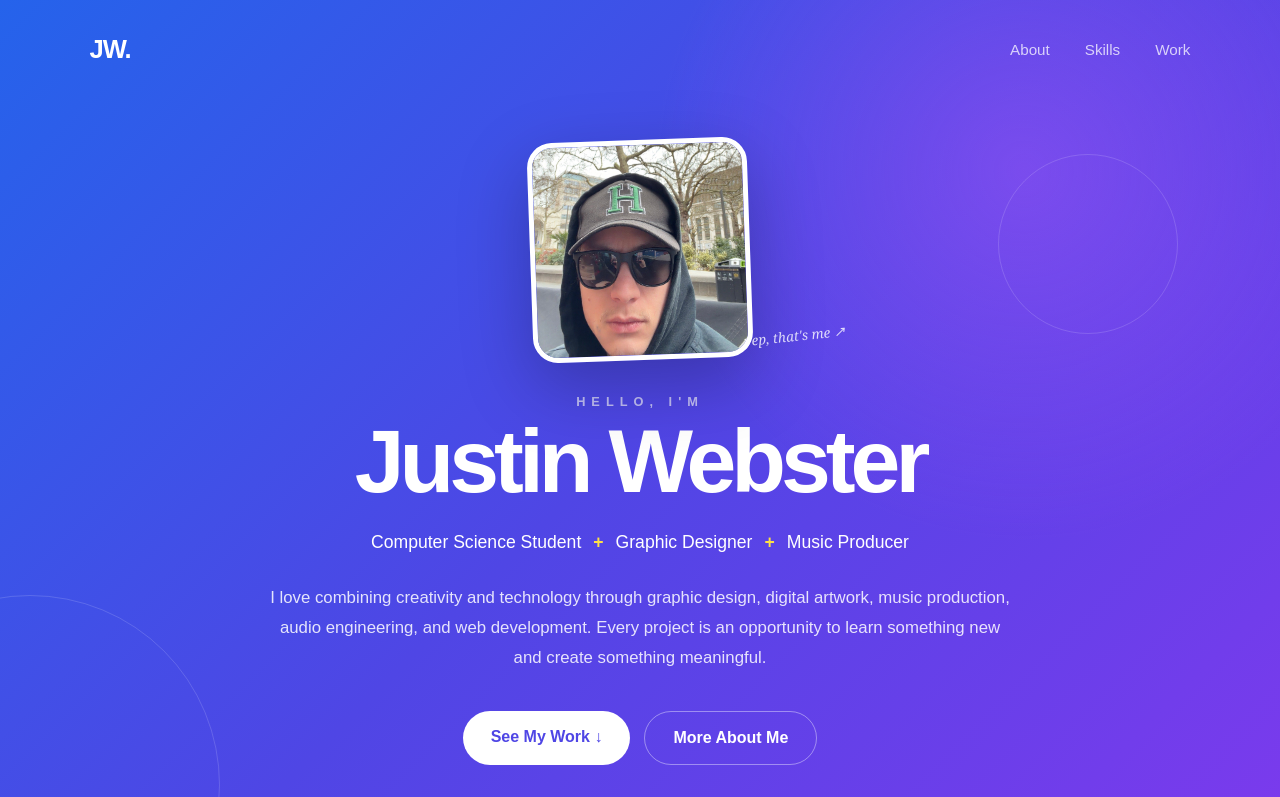
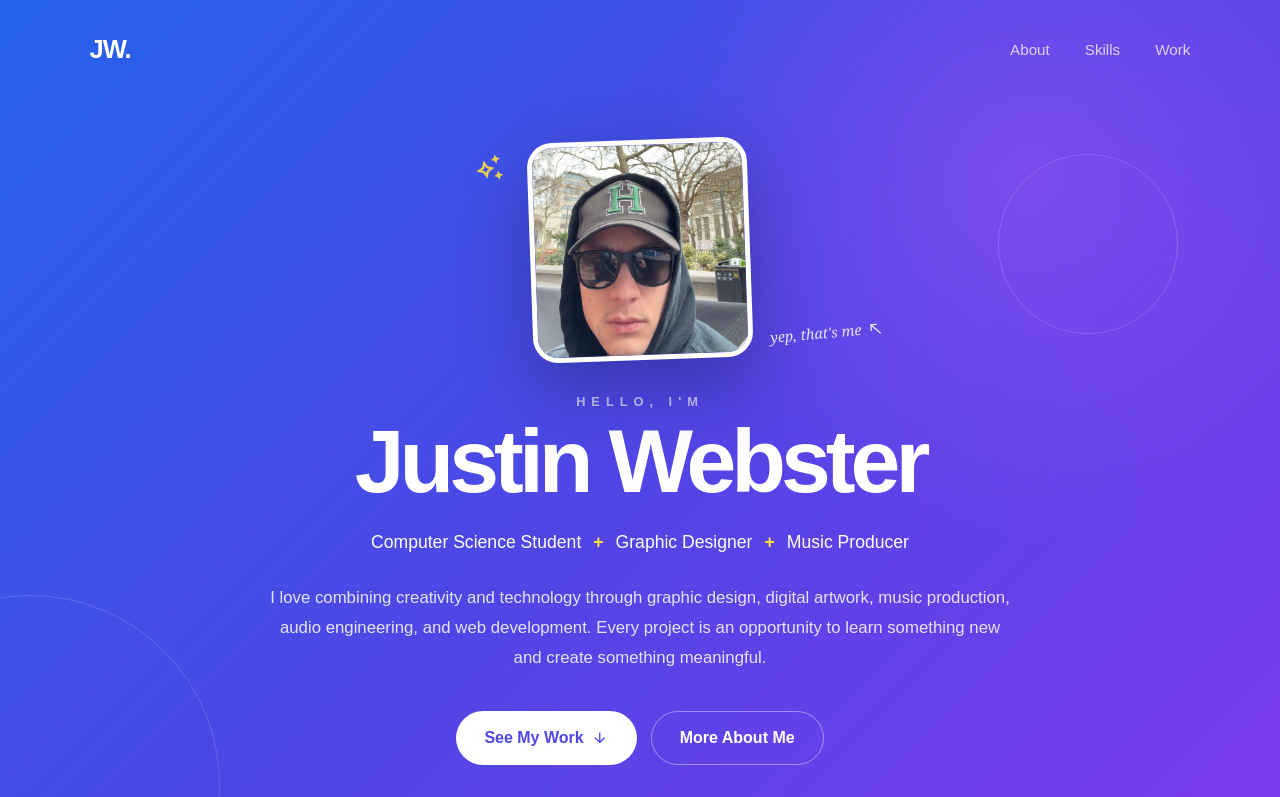
Before and after one commit to jcwebst5/Profile_Website, a plain HTML site: page index.html in a window 1280 px wide. Shown: the top 797 px of the page. Drawn offline with nearby package versions, Linux system fonts and the light colour scheme.

Commit message:
Update index.html

```diff
--- a/index.html
+++ b/index.html
@@ -8,6 +8,17 @@
     <meta name="viewport" content="width=device-width, initial-scale=1.0">
 
     <title>Justin Webster | Creative Portfolio</title>
+
+
+    <!-- =========================================================
+         GOOGLE MATERIAL SYMBOLS
+         Icons from: https://fonts.google.com/icons
+    ========================================================== -->
+
+    <link
+        rel="stylesheet"
+        href="https://fonts.googleapis.com/css2?family=Material+Symbols+Outlined"
+    >
 
 
     <style>
@@ -227,24 +238,81 @@
                 0 25px 70px rgba(0,0,0,0.25);
 
             transform: rotate(-2deg);
-        }
-
+
+            position: relative;
+
+            z-index: 2;
+        }
+
+
+        /*
+            Handwritten note beside the portrait.
+
+            The note now begins AFTER the right side of the image,
+            so it will not disappear behind the photo.
+        */
 
         .photo-note {
             position: absolute;
 
-            right: -95px;
-            bottom: 15px;
+            left: calc(100% + 20px);
+            bottom: 18px;
+
+            display: flex;
+
+            align-items: center;
+
+            gap: 5px;
+
+            white-space: nowrap;
 
             font-family: Georgia, serif;
 
             font-style: italic;
 
-            font-size: 0.85rem;
-
-            transform: rotate(-6deg);
-
-            color: rgba(255,255,255,0.8);
+            font-size: 0.9rem;
+
+            transform: rotate(-5deg);
+
+            color: rgba(255,255,255,0.85);
+
+            z-index: 3;
+        }
+
+
+        /*
+            Material Symbol arrow used with
+            the handwritten portrait note.
+        */
+
+        .photo-arrow {
+            font-size: 18px;
+        }
+
+
+        /*
+            Small Material Symbol sparkle.
+
+            This helps make the portrait feel like
+            a designed composition rather than just
+            an image floating above the heading.
+        */
+
+        .profile-sparkle {
+            position: absolute;
+
+            left: -55px;
+            top: 15px;
+
+            font-size: 28px;
+
+            color: #fde047;
+
+            transform: rotate(-12deg);
+
+            opacity: 0.9;
+
+            z-index: 3;
         }
 
 
@@ -334,7 +402,13 @@
 
         .button-primary,
         .button-secondary {
-            display: inline-block;
+            display: inline-flex;
+
+            align-items: center;
+
+            justify-content: center;
+
+            gap: 4px;
 
             padding: 17px 28px;
 
@@ -368,6 +442,18 @@
         }
 
 
+        /*
+            Google Material icon inside the
+            "See My Work" button.
+        */
+
+        .button-icon {
+            font-size: 18px;
+
+            margin-left: 3px;
+        }
+
+
 
         /* =========================================================
            8. GENERAL SECTION STYLES
@@ -900,11 +986,21 @@
             }
 
 
+            /*
+                Hide the handwritten note on smaller screens
+                so it cannot run off the edge of the phone.
+            */
+
             .photo-note {
                 display: none;
             }
 
 
+            .profile-sparkle {
+                left: -35px;
+            }
+
+
             .about-layout {
                 flex-direction: column;
 
@@ -1005,13 +1101,21 @@
         <div class="hero-content">
 
 
+            <!-- =================================================
+                 PROFILE PICTURE
+            ================================================== -->
+
             <div class="profile-wrapper">
 
-                <!--
-                    IMPORTANT:
-                    We are keeping the exact image filename
-                    that is currently working.
-                -->
+
+                <!-- Google Material sparkle -->
+
+                <span class="material-symbols-outlined profile-sparkle">
+                    auto_awesome
+                </span>
+
+
+                <!-- Profile picture -->
 
                 <img
                     class="profile-pic"
@@ -1019,9 +1123,19 @@
                     alt="Justin Webster"
                 >
 
+
+                <!-- Handwritten portrait annotation -->
+
                 <span class="photo-note">
-                    yep, that's me ↗
+
+                    yep, that's me
+
+                    <span class="material-symbols-outlined photo-arrow">
+                        north_west
+                    </span>
+
                 </span>
+
 
             </div>
 
@@ -1068,13 +1182,24 @@
 
             <div class="hero-buttons">
 
+
                 <a class="button-primary" href="#work">
-                    See My Work ↓
+
+                    See My Work
+
+                    <!-- Google Material arrow -->
+
+                    <span class="material-symbols-outlined button-icon">
+                        arrow_downward
+                    </span>
+
                 </a>
+
 
                 <a class="button-secondary" href="#about">
                     More About Me
                 </a>
+
 
             </div>
 
```
